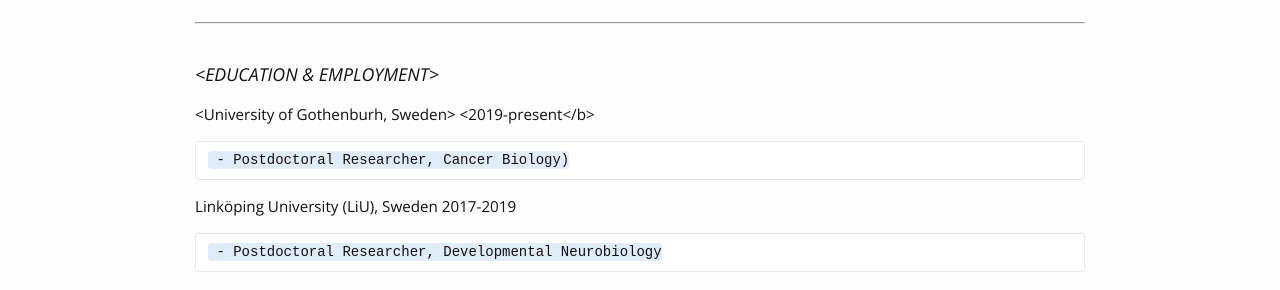
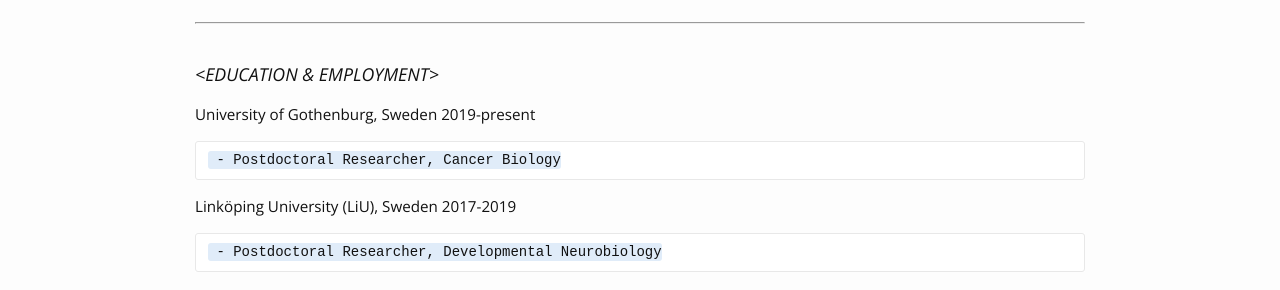
Before and after one commit to Badrul-Arefin/badrul-arefin.github.io, a Jekyll site: the page built from cv.md, in a window 1280 px wide. Shown: the part 187-477 px from the top of the page. Built offline with Jekyll 4.4.1, drawn with Linux system fonts in a browser that asks for light colours.

Commit message:
Update cv.md

```diff
--- a/cv.md
+++ b/cv.md
@@ -9,8 +9,8 @@
 
 ### <EDUCATION & EMPLOYMENT>
 
-####  <University of Gothenburh, Sweden>					<2019-present</b>
-     - Postdoctoral Researcher, Cancer Biology)
+####  University of Gothenburg, Sweden                           2019-present
+     - Postdoctoral Researcher, Cancer Biology
 
 #### Linköping University (LiU), Sweden						2017-2019
      - Postdoctoral Researcher, Developmental Neurobiology
```
